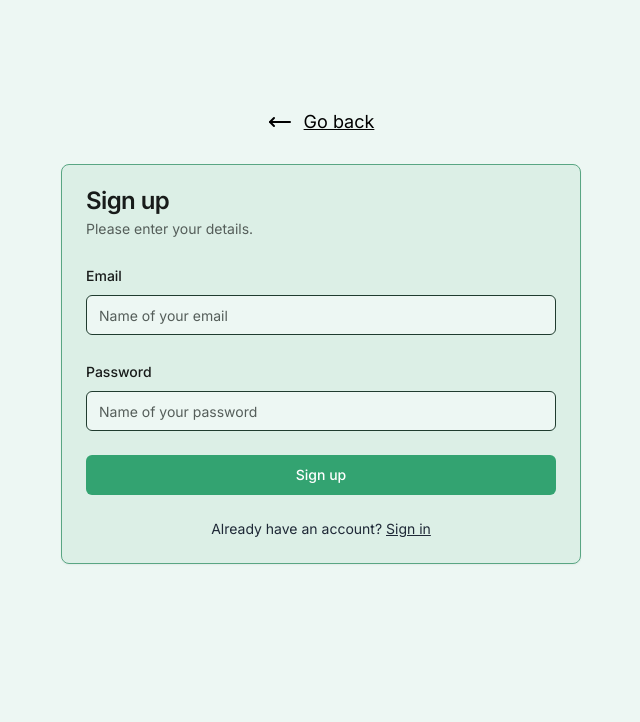
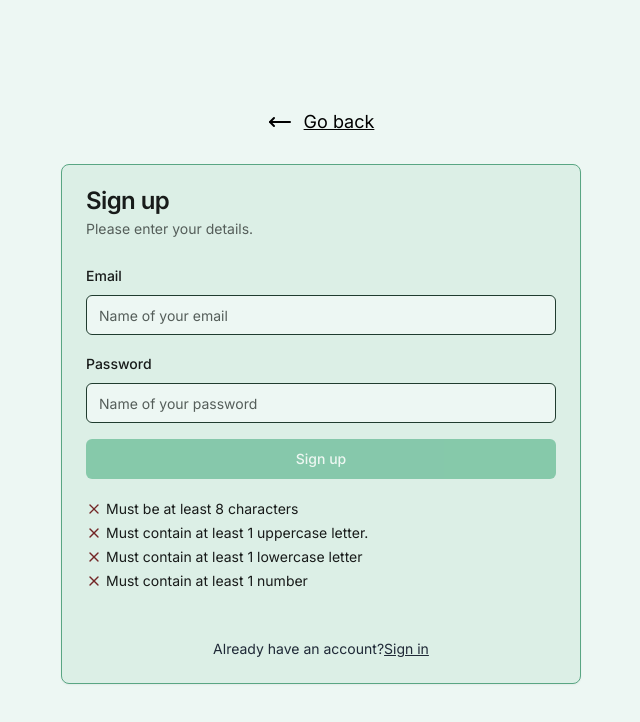
Before and after one commit to javaplumdev/sillyfrog, a Next.js app: page /signup in a window 1280 px wide. Shown: the top 722 px of the page, without its empty margins (319-959 px from the left). Built offline with nearby package versions, Linux system fonts and the light colour scheme.

Commit message:
feat: init password checker at signup page

```diff
--- a/src/app/layout.tsx
+++ b/src/app/layout.tsx
@@ -2,6 +2,7 @@
 import { cn } from '@/lib/utils';
 import type { Metadata } from 'next';
 import { Inter as FontSans } from 'next/font/google';
+import AppProviders from '@/modules/app/AppProviders';
 
 const fontSans = FontSans({
   subsets: ['latin'],
@@ -36,7 +37,7 @@
           fontSans.variable
         )}
       >
-        {children}
+        <AppProviders>{children}</AppProviders>
       </body>
     </html>
   );
--- /dev/null
+++ b/src/hooks/usePasswordChecker.tsx
@@ -0,0 +1,5 @@
+'use client';
+import { useContext } from 'react';
+import { PasswordCheckerContext } from '@/modules/app/PasswordCheckerProvider';
+
+export const usePasswordChecker = () => useContext(PasswordCheckerContext);
--- a/src/modules/app/PasswordCheckerProvider.tsx
+++ b/src/modules/app/PasswordCheckerProvider.tsx
@@ -1,32 +1,24 @@
+'use client';
 import React, { createContext } from 'react';
-import { useForm } from 'react-hook-form';
 
 interface PasswordCheckerProps {
-  passwordReq: Array<PasswordReqProps>;
+  isPassValid: (password: string) => boolean;
+  passwordReq: (password: string) => { text: string; match: boolean }[];
 }
 
-interface PasswordReqProps {
-  text: string;
-  match: boolean;
-}
-
-export type PasswordReqArrayProps = PasswordReqProps[];
-
 const obj: PasswordCheckerProps = {
-  passwordReq: [],
+  passwordReq: () => [],
+  isPassValid: () => false,
 };
 
 export const PasswordCheckerContext = createContext(obj);
 
 const PasswordCheckerProvider = ({ children }: any) => {
-  const { watch } = useForm();
-
-  const password: string = watch?.('password') || '';
-
-  const passwordReq: PasswordReqArrayProps = [
+  const passwordReq = (password: string): { text: string; match: boolean }[] => {
+    return [
       {
         text: 'Must be at least 8 characters',
-      match: (password || []).length >= 8,
+        match: (password || '').length >= 8,
       },
       {
         text: 'Must contain at least 1 uppercase letter.',
@@ -41,9 +33,14 @@
         match: /\d/.test(password),
       },
     ];
+  };
+
+  const isPassValid = (password: string): boolean => {
+    return passwordReq(password).every((item) => item.match === true);
+  };
 
   return (
-    <PasswordCheckerContext.Provider value={{ passwordReq }}>
+    <PasswordCheckerContext.Provider value={{ passwordReq, isPassValid }}>
       {children}
     </PasswordCheckerContext.Provider>
   );
--- a/src/modules/signup/SignupCard.tsx
+++ b/src/modules/signup/SignupCard.tsx
@@ -1,13 +1,25 @@
 'use client';
 import * as React from 'react';
+import Link from 'next/link';
 
-import { Card, CardContent, CardDescription, CardHeader, CardTitle } from '@/components/ui/card';
+import { usePasswordChecker } from '@/hooks/usePasswordChecker';
+import {
+  Card,
+  CardTitle,
+  CardFooter,
+  CardHeader,
+  CardContent,
+  CardDescription,
+} from '@/components/ui/card';
 
 import SignupForm from './SignupForm';
+import SignupPassChecker from './SignupPassChecker';
+
 import useSignup from './useSignup';
 
 const SignupCard = () => {
   const formProps = useSignup();
+  const { isPassValid, ...passCheckerProps } = usePasswordChecker();
 
   return (
     <Card className="w-full sm:w-[520px]">
@@ -16,8 +28,17 @@
         <CardDescription>Please enter your details.</CardDescription>
       </CardHeader>
       <CardContent>
-        <SignupForm {...formProps} />
+        <SignupForm isPassValid={isPassValid} {...formProps} />
+        <SignupPassChecker {...formProps} {...passCheckerProps} />
       </CardContent>
+
+      {/* card footer */}
+      <CardFooter className="text-gray-800 text-sm mt-6 flex justify-center">
+        Already have an account?{' '}
+        <Link href="/signin" className="underline">
+          Sign in
+        </Link>
+      </CardFooter>
     </Card>
   );
 };
--- a/src/modules/signup/SignupForm.tsx
+++ b/src/modules/signup/SignupForm.tsx
@@ -7,12 +7,12 @@
 import { FormField } from '@/components/ui/form';
 import { Form, FormControl, FormItem, FormLabel, FormMessage } from '@/components/ui/form';
 
-const SignupForm = ({ form, control }: any) => {
+const SignupForm = ({ form, control, isPassValid }: any) => {
   const { onSubmit, handleSubmit, watch } = form || {};
 
   return (
     <Form {...form}>
-      <form onSubmit={handleSubmit(onSubmit)} className="space-y-6">
+      <form onSubmit={handleSubmit(onSubmit)} className="space-y-4">
         <FormField
           control={control}
           name="email"
@@ -41,19 +41,9 @@
           )}
         />
 
-        <div className="flex flex-col">
-          <Button type="submit" className="w-full">
-            Sign up
-          </Button>
-
-          {/* If user have a account already */}
-          <div className="text-gray-800 text-sm mt-6 text-center">
-            Already have an account?{' '}
-            <Link href="/signin" className="underline">
-              Sign in
-            </Link>
-          </div>
-        </div>
+        <Button type="submit" className="w-full" disabled={!isPassValid(watch('password'))}>
+          Sign up
+        </Button>
       </form>
     </Form>
   );
--- /dev/null
+++ b/src/modules/signup/SignupPassChecker.tsx
@@ -0,0 +1,30 @@
+import React from 'react';
+import { Check, X } from 'lucide-react';
+
+const SignupPassChecker = ({ form, passwordReq }: any) => {
+  const { watch } = form || {};
+
+  console.log(passwordReq(watch('password')));
+
+  return (
+    <div className="text-sm mt-5">
+      {passwordReq(watch('password')).map((item: any) => {
+        const { text, match } = item || {};
+        return (
+          <div className="flex items-center mt-1">
+            <div className="mr-1">
+              {!!match ? (
+                <Check size="16" className="text-primary" />
+              ) : (
+                <X size="16" className="text-destructive" />
+              )}
+            </div>
+            <span>{text}</span>
+          </div>
+        );
+      })}
+    </div>
+  );
+};
+
+export default SignupPassChecker;
```
Lines whose indentation alone changed are shown as unchanged.
